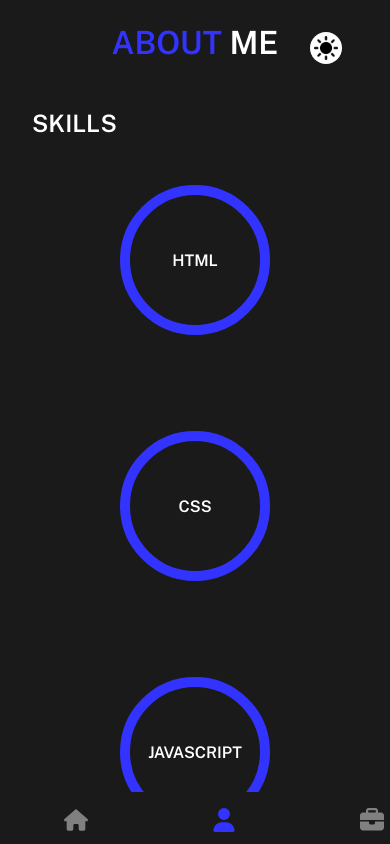
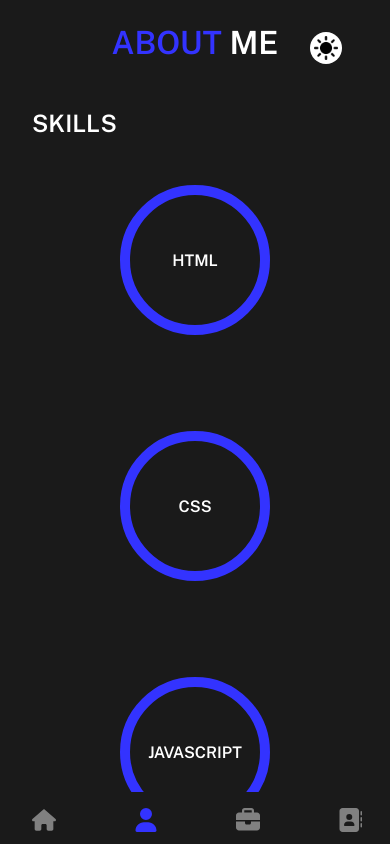
Before and after one commit to anita-david/Portfolio, a React (Vite) app: page /about in a window 390 px wide. Shown: the top 844 px of the page. Built offline with nearby package versions, Linux system fonts and the light colour scheme.

Commit message:
latest update

```diff
--- a/src/styles/About.css
+++ b/src/styles/About.css
@@ -30,6 +30,7 @@
 }
 .about-skills {
   text-align: center;
+  justify-content: center;
   align-content: center;
   height: 150px;
   width: 150px;
--- a/src/styles/Navigation.css
+++ b/src/styles/Navigation.css
@@ -25,11 +25,11 @@
     left: 50%;
     transform: translateX(-50%);
     width: 100%;
-    gap: 8rem;
+    gap: 3rem;
     align-items: baseline;
     bottom: 0;
     justify-content: space-between;
-    padding: 1rem 4rem;
+    padding: 1rem 2rem;
     background-color: var(--background-color);
 
   }
```
